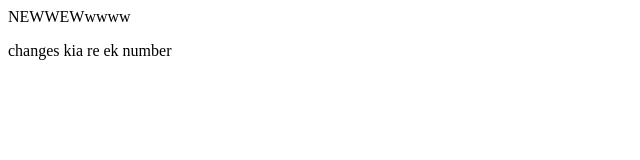
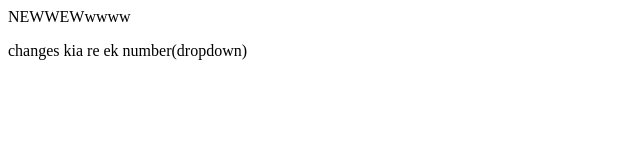
Before and after one commit to pranav200791/Test22, a plain HTML site: page index.html in a window 1280 px wide. Shown: the full height of the page, 0-640 px from the left. Drawn offline with Linux system fonts and the light colour scheme.

Commit message:
Dropdown

```diff
--- a/index.html
+++ b/index.html
@@ -1,2 +1,2 @@
 <p>NEWWEWwwww</p>
-<p>changes kia re ek number</p>
+<p>changes kia re ek number(dropdown)</p>
```
